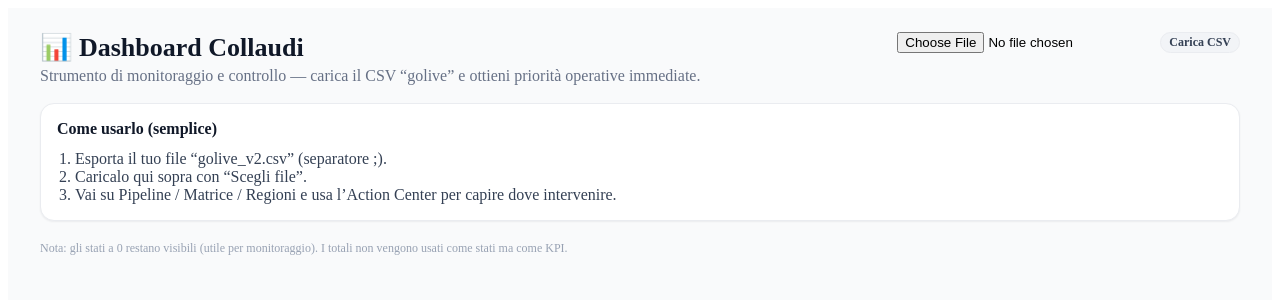
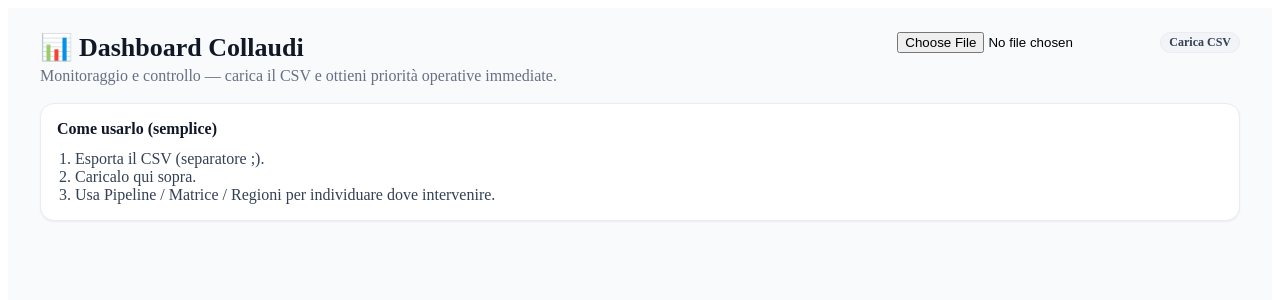
Before and after one commit to mnotarstefano19-hub/dashboard-collaudi, a Next.js app: page / in a window 1280 px wide. Shown: the top 300 px of the page. Built offline with nearby package versions, Linux system fonts and the light colour scheme.

Commit message:
Update index.js

```diff
--- a/pages/index.js
+++ b/pages/index.js
@@ -1,7 +1,6 @@
 import { useMemo, useState } from "react";
 
 function splitSemi(line) {
-  // Keep empty cells (important for trailing separators)
   return line.split(";").map((c) => (c ?? "").trim());
 }
 
@@ -9,14 +8,13 @@ function toNumber(x) {
   if (x === null || x === undefined) return 0;
   const s = String(x).trim();
   if (!s) return 0;
-  // remove thousands dot, convert decimal comma
   const normalized = s.replace(/\./g, "").replace(/,/g, ".");
   const n = Number(normalized);
   return Number.isFinite(n) ? n : 0;
 }
 
 function parseSectionTable(lines, headerPredicate, stopPredicate) {
-  const headerIdx = lines.findIndex((l) => headerPredicate(l));
+  const headerIdx = lines.findIndex((l) => headerPredicate((l ?? "").trim()));
   if (headerIdx === -1) return null;
 
   const header = splitSemi(lines[headerIdx]).filter((h) => h !== "");
@@ -28,11 +26,9 @@ function parseSectionTable(lines, headerPredicate, stopPredicate) {
     if (stopPredicate(line)) break;
 
     const cellsRaw = splitSemi(line);
-    // Map only up to header length
     const obj = {};
     for (let c = 0; c < header.length; c++) obj[header[c]] = (cellsRaw[c] ?? "").trim();
 
-    // Skip pure separator lines
     const nonEmpty = Object.values(obj).some((v) => String(v).trim() !== "");
     if (!nonEmpty) continue;
 
@@ -114,6 +110,7 @@ export default function DashboardCollaudiFinale() {
   const [tab, setTab] = useState("pipeline");
   const [selectedState, setSelectedState] = useState("");
   const [areaFilter, setAreaFilter] = useState("TUTTE");
+  const [selectedRegion, setSelectedRegion] = useState(null);
 
   const handleFile = async (e) => {
     const f = e.target.files?.[0];
@@ -122,6 +119,7 @@ export default function DashboardCollaudiFinale() {
     const lines = text.replace(/\r/g, "").split("\n");
     setRawLines(lines);
     setSelectedState("");
+    setSelectedRegion(null);
     setAreaFilter("TUTTE");
     setTab("pipeline");
   };
@@ -144,15 +142,15 @@ export default function DashboardCollaudiFinale() {
     const regioni = parseSectionTable(
       rawLines,
       (l) => l.startsWith("AREA;") && l.includes("REGIONE") && l.includes("TOTALE"),
-      (l) => l.startsWith("🚨") || l.startsWith("🔄")
+      (_) => false
     );
 
     return { pipeline, matrix, regioni };
   }, [rawLines]);
 
+  // ---------- PIPELINE ----------
   const pipelineRows = useMemo(() => {
     if (!parsed?.pipeline?.rows) return [];
-    // Keep all states except totals row; keep zeros (user wants)
     return parsed.pipeline.rows.filter((r) => {
       const s = (r["STATO AVANZAMENTO"] || "").trim();
       if (!s) return false;
@@ -168,6 +166,7 @@ export default function DashboardCollaudiFinale() {
     return stateOptions[0];
   }, [stateOptions, selectedState]);
 
+  // ---------- MATRICE ----------
   const matrixHeader = parsed?.matrix?.header || [];
   const matrixRows = parsed?.matrix?.rows || [];
   const statoKey = matrixHeader[0] || "STATO \\ TIPOLOGIA";
@@ -190,8 +189,7 @@ export default function DashboardCollaudiFinale() {
 
   const selectedTotal = useMemo(() => {
     if (!matrixRowForSelected) return 0;
-    const t = matrixRowForSelected["TOTALE"] ?? matrixRowForSelected["TOTALE;"];
-    return toNumber(t);
+    return toNumber(matrixRowForSelected["TOTALE"] ?? matrixRowForSelected["TOTALE;"]);
   }, [matrixRowForSelected]);
 
   const selectedTypologyValues = useMemo(() => {
@@ -223,53 +221,80 @@ export default function DashboardCollaudiFinale() {
     return { items, totalResidui, bottleneck };
   }, [pipelineRows]);
 
+  // ---------- REGIONI ----------
+  const regioniHeader = parsed?.regioni?.header || [];
   const regioniRows = parsed?.regioni?.rows || [];
+
+  const regionTypologies = useMemo(() => {
+    if (!regioniHeader.length) return [];
+    return regioniHeader.filter((h) => !["AREA", "REGIONE", "TOTALE"].includes(h)).map((h) => h.replace(/\\_/g, "_"));
+  }, [regioniHeader]);
 
   const areas = useMemo(() => {
     const set = new Set();
     regioniRows.forEach((r) => {
       const a = (r["AREA"] || "").trim();
-      if (a) set.add(a);
+      const reg = (r["REGIONE"] || "").trim();
+      if (!a || !reg || /TOTALE/i.test(reg)) return;
+      set.add(a);
     });
     return ["TUTTE", ...Array.from(set)];
   }, [regioniRows]);
 
+  const filteredRegionRows = useMemo(() => {
+    return regioniRows.filter((r) => {
+      const area = (r["AREA"] || "").trim();
+      const reg = (r["REGIONE"] || "").trim();
+      if (!area || !reg) return false;
+      if (/TOTALE/i.test(reg)) return false;
+      if (areaFilter !== "TUTTE" && area !== areaFilter) return false;
+      return true;
+    });
+  }, [regioniRows, areaFilter]);
+
   const topRegioni = useMemo(() => {
-    if (!regioniRows.length) return [];
-    const rows = regioniRows
-      .filter((r) => {
-        const reg = (r["REGIONE"] || "").trim();
-        if (!reg) return false;
-        if (/TOTALE/i.test(reg)) return false;
-        if (areaFilter !== "TUTTE" && (r["AREA"] || "").trim() !== areaFilter) return false;
-        return true;
-      })
+    const rows = filteredRegionRows
       .map((r) => ({
         area: (r["AREA"] || "").trim(),
         regione: (r["REGIONE"] || "").trim(),
         totale: toNumber(r["TOTALE"]),
+        raw: r,
       }))
       .sort((a, b) => b.totale - a.totale);
     return rows.slice(0, 10);
-  }, [regioniRows, areaFilter]);
+  }, [filteredRegionRows]);
 
   const areaTotals = useMemo(() => {
     const map = new Map();
-    regioniRows.forEach((r) => {
+    filteredRegionRows.forEach((r) => {
       const area = (r["AREA"] || "").trim();
       const reg = (r["REGIONE"] || "").trim();
       if (!area || !reg || /TOTALE/i.test(reg)) return;
-      const tot = toNumber(r["TOTALE"]);
-      map.set(area, (map.get(area) || 0) + tot);
+      map.set(area, (map.get(area) || 0) + toNumber(r["TOTALE"]));
     });
     const arr = Array.from(map.entries()).map(([area, totale]) => ({ area, totale }));
     arr.sort((a, b) => b.totale - a.totale);
     return arr;
-  }, [regioniRows]);
+  }, [filteredRegionRows]);
 
   const criticalArea = areaTotals[0] || { area: "-", totale: 0 };
   const criticalRegion = topRegioni[0] || { regione: "-", totale: 0, area: "-" };
 
+  const regionDetail = useMemo(() => {
+    if (!selectedRegion) return null;
+    const row = filteredRegionRows.find((r) => (r["REGIONE"] || "").trim() === selectedRegion);
+    if (!row) return null;
+    const totale = toNumber(row["TOTALE"]);
+    const values = regionTypologies.map((t) => ({
+      tipologia: t,
+      value: toNumber(row[t] ?? row[t.replace(/_/g, "\\_")]),
+    })).sort((a,b) => b.value - a.value);
+
+    const driver = values[0] || { tipologia: "-", value: 0 };
+    return { regione: selectedRegion, area: (row["AREA"] || "").trim(), totale, values, driver };
+  }, [selectedRegion, filteredRegionRows, regionTypologies]);
+
+  // ---------- ACTION CENTER ----------
   const actionCenter = useMemo(() => {
     if (!pipelineStats) return [];
     const a = [];
@@ -277,46 +302,52 @@ export default function DashboardCollaudiFinale() {
     a.push({
       tone: "red",
       title: "Bottleneck principale",
-      text: `${b.stato} = ${b.italia} residui (${b.pct.toFixed(1)}% del totale)`
+      text: `${b.stato} = ${b.italia} residui (${b.pct.toFixed(1)}% del totale)`,
     });
     a.push({
       tone: "amber",
       title: "Area prioritaria",
-      text: `${criticalArea.area} = ${criticalArea.totale} residui (concentrazione più alta)`
+      text: `${criticalArea.area} = ${criticalArea.totale} residui (concentrazione più alta)`,
     });
     a.push({
       tone: "amber",
       title: "Regione da attaccare subito",
-      text: `${criticalRegion.regione} (${criticalRegion.area}) = ${criticalRegion.totale} residui`
+      text: `${criticalRegion.regione} (${criticalRegion.area}) = ${criticalRegion.totale} residui`,
     });
     if (selectedTotal === 0) {
       a.push({
         tone: "green",
         title: "Stato selezionato senza carico",
-        text: `${selected}: nessun residuo attuale. Se domani cambia, lo vedrai qui.`
+        text: `${selected}: nessun residuo attuale. Se domani cambia, lo vedrai qui.`,
       });
     } else {
       a.push({
         tone: "blue",
-        title: "Driver nel dettaglio selezionato",
-        text: `${maxTypologyInSelected.tipologia} pesa di più nello stato “${selected}” (${maxTypologyInSelected.value})`
+        title: "Driver nello stato selezionato",
+        text: `${maxTypologyInSelected.tipologia} pesa di più nello stato “${selected}” (${maxTypologyInSelected.value})`,
       });
     }
+    if (regionDetail) {
       a.push({
-      tone: "neutral",
-      title: "Prossime azioni consigliate",
-      text: `1) Sblocca “${pipelineStats.bottleneck.stato}”. 2) Focalizza ${criticalArea.area}. 3) Intervento mirato su ${criticalRegion.regione}.`
+        tone: regionDetail.totale === 0 ? "green" : "blue",
+        title: "Focus Regione selezionata",
+        text:
+          regionDetail.totale === 0
+            ? `${regionDetail.regione}: 0 residui oggi (monitoraggio attivo).`
+            : `${regionDetail.regione}: driver = ${regionDetail.driver.tipologia} (${regionDetail.driver.value})`,
       });
+    }
     return a;
-  }, [pipelineStats, selectedTotal, selected, maxTypologyInSelected, criticalArea, criticalRegion]);
+  }, [pipelineStats, criticalArea, criticalRegion, selectedTotal, selected, maxTypologyInSelected, regionDetail]);
 
-  const content = (
+  return (
+    <div style={{ minHeight: "100vh", background: "#F9FAFB" }}>
       <div style={{ maxWidth: 1200, margin: "0 auto", padding: 24 }}>
         <div style={{ display: "flex", justifyContent: "space-between", alignItems: "flex-start", gap: 16, flexWrap: "wrap" }}>
           <div>
             <div style={{ fontSize: 26, fontWeight: 900, color: "#101828" }}>📊 Dashboard Collaudi</div>
             <div style={{ color: "#667085", marginTop: 4 }}>
-            Strumento di monitoraggio e controllo — carica il CSV “golive” e ottieni priorità operative immediate.
+              Monitoraggio e controllo — carica il CSV e ottieni priorità operative immediate.
             </div>
           </div>
           <div style={{ display: "flex", alignItems: "center", gap: 10 }}>
@@ -329,9 +360,9 @@ export default function DashboardCollaudiFinale() {
           <div style={{ marginTop: 18 }}>
             <Card title="Come usarlo (semplice)">
               <ol style={{ margin: 0, paddingLeft: 18, color: "#344054" }}>
-              <li>Esporta il tuo file “golive_v2.csv” (separatore ;).</li>
-              <li>Caricalo qui sopra con “Scegli file”.</li>
-              <li>Vai su Pipeline / Matrice / Regioni e usa l’Action Center per capire dove intervenire.</li>
+                <li>Esporta il CSV (separatore ;).</li>
+                <li>Caricalo qui sopra.</li>
+                <li>Usa Pipeline / Matrice / Regioni per individuare dove intervenire.</li>
               </ol>
             </Card>
           </div>
@@ -339,42 +370,26 @@ export default function DashboardCollaudiFinale() {
 
         {parsed && (
           <>
-          {/* KPI */}
             <div style={{ marginTop: 18, display: "grid", gridTemplateColumns: "repeat(auto-fit, minmax(220px, 1fr))", gap: 12 }}>
-            <Card
-              title="Residui totali"
-              right={<Badge tone="blue">Italia</Badge>}
-            >
+              <Card title="Residui totali" right={<Badge tone="blue">Italia</Badge>}>
                 <div style={{ fontSize: 28, fontWeight: 900 }}>{pipelineStats ? pipelineStats.totalResidui : "-"}</div>
-              <div style={{ marginTop: 6, color: "#667085", fontSize: 12 }}>Somma dei residui per stato (esclusi totali).</div>
+                <div style={{ marginTop: 6, color: "#667085", fontSize: 12 }}>Somma residui per stato.</div>
               </Card>
-            <Card
-              title="Bottleneck"
-              right={<Badge tone="red">Priorità 1</Badge>}
-            >
+              <Card title="Bottleneck" right={<Badge tone="red">Priorità 1</Badge>}>
                 <div style={{ fontSize: 16, fontWeight: 900 }}>{pipelineStats?.bottleneck?.stato || "-"}</div>
                 <div style={{ marginTop: 6, fontSize: 22, fontWeight: 900 }}>{pipelineStats?.bottleneck?.italia ?? "-"}</div>
-              <div style={{ marginTop: 6, color: "#667085", fontSize: 12 }}>Massimo residuo tra gli stati.</div>
               </Card>
-            <Card
-              title="Area critica"
-              right={<Badge tone="amber">Focus</Badge>}
-            >
+              <Card title="Area critica" right={<Badge tone="amber">Focus</Badge>}>
                 <div style={{ fontSize: 16, fontWeight: 900 }}>{criticalArea.area}</div>
                 <div style={{ marginTop: 6, fontSize: 22, fontWeight: 900 }}>{criticalArea.totale}</div>
-              <div style={{ marginTop: 6, color: "#667085", fontSize: 12 }}>Somma residui regioni per area.</div>
               </Card>
-            <Card
-              title="Regione critica"
-              right={<Badge tone="amber">Top</Badge>}
-            >
+              <Card title="Regione critica" right={<Badge tone="amber">Top</Badge>}>
                 <div style={{ fontSize: 16, fontWeight: 900 }}>{criticalRegion.regione}</div>
                 <div style={{ marginTop: 6, fontSize: 22, fontWeight: 900 }}>{criticalRegion.totale}</div>
                 <div style={{ marginTop: 6, color: "#667085", fontSize: 12 }}>{criticalRegion.area}</div>
               </Card>
             </div>
 
-          {/* Action Center */}
             <div style={{ marginTop: 12 }}>
               <Card title="Action Center (cosa fare adesso)">
                 <div style={{ display: "grid", gridTemplateColumns: "repeat(auto-fit, minmax(260px, 1fr))", gap: 10 }}>
@@ -391,7 +406,6 @@ export default function DashboardCollaudiFinale() {
               </Card>
             </div>
 
-          {/* Tabs */}
             <div style={{ marginTop: 12, display: "flex", gap: 8, flexWrap: "wrap" }}>
               {[
                 { id: "pipeline", label: "Pipeline" },
@@ -415,13 +429,9 @@ export default function DashboardCollaudiFinale() {
               ))}
             </div>
 
-          {/* Pipeline view */}
             {tab === "pipeline" && (
               <div style={{ marginTop: 12 }}>
-              <Card
-                title="Pipeline stati (clicca uno stato per vedere lo spaccato)"
-                right={<Badge tone={selectedTotal === 0 ? "green" : "blue"}>Selezionato: {selected}</Badge>}
-              >
+                <Card title="Pipeline stati (clicca uno stato → Matrice)" right={<Badge tone={selectedTotal === 0 ? "green" : "blue"}>Selezionato: {selected}</Badge>}>
                   <div style={{ display: "grid", gridTemplateColumns: "repeat(auto-fit, minmax(220px, 1fr))", gap: 10 }}>
                     {pipelineStats?.items?.map((r) => {
                       const active = r.stato === selected;
@@ -459,24 +469,16 @@ export default function DashboardCollaudiFinale() {
               </div>
             )}
 
-          {/* Matrice view */}
             {tab === "matrice" && (
               <div style={{ marginTop: 12 }}>
-              <Card
-                title={`Matrice — breakdown tipologie per: ${selected}`}
-                right={<Badge tone={selectedTotal === 0 ? "green" : "amber"}>Totale: {selectedTotal}</Badge>}
-              >
+                <Card title={`Matrice — breakdown tipologie per: ${selected}`} right={<Badge tone={selectedTotal === 0 ? "green" : "amber"}>Totale: {selectedTotal}</Badge>}>
                   {selectedTotal === 0 ? (
                     <div style={{ padding: 12, borderRadius: 12, background: "#ECFDF3", border: "1px solid #D1FADF", color: "#027A48", fontWeight: 800 }}>
-                    Nessun residuo in questo stato oggi. Se domani cambia, il sito lo mostrerà automaticamente.
+                      Nessun residuo in questo stato oggi. Se domani cambia, lo vedrai automaticamente.
                     </div>
                   ) : (
-                  <>
                     <div style={{ display: "grid", gridTemplateColumns: "repeat(auto-fit, minmax(160px, 1fr))", gap: 10 }}>
-                      {selectedTypologyValues
-                        .slice()
-                        .sort((a, b) => b.value - a.value)
-                        .map((x) => (
+                      {selectedTypologyValues.slice().sort((a, b) => b.value - a.value).map((x) => (
                         <div key={x.tipologia} style={{ border: "1px solid #EAECF0", borderRadius: 12, padding: 12, background: "#fff" }}>
                           <div style={{ display: "flex", justifyContent: "space-between", alignItems: "center" }}>
                             <div style={{ fontWeight: 900 }}>{x.tipologia}</div>
@@ -491,34 +493,38 @@ export default function DashboardCollaudiFinale() {
                         </div>
                       ))}
                     </div>
-                  </>
                   )}
                 </Card>
               </div>
             )}
 
-          {/* Regioni view */}
             {tab === "regioni" && (
               <div style={{ marginTop: 12 }}>
                 <Card
-                title="Regioni — top residui (filtrabile per area)"
+                  title="Regioni — clicca una regione per vedere il dettaglio tipologie"
                   right={
                     <div style={{ display: "flex", gap: 8, alignItems: "center" }}>
                       <span style={{ color: "#667085", fontSize: 12 }}>Area:</span>
-                    <select value={areaFilter} onChange={(e) => setAreaFilter(e.target.value)} style={{ padding: 8, borderRadius: 10, border: "1px solid #D0D5DD" }}>
+                      <select value={areaFilter} onChange={(e) => { setAreaFilter(e.target.value); setSelectedRegion(null); }} style={{ padding: 8, borderRadius: 10, border: "1px solid #D0D5DD" }}>
                         {areas.map((a) => (
-                        <option key={a} value={a}>
-                          {a}
-                        </option>
+                          <option key={a} value={a}>{a}</option>
                         ))}
                       </select>
                     </div>
                   }
                 >
                   <div style={{ display: "grid", gridTemplateColumns: "1fr" }}>
-                  {topRegioni.length === 0 && <div style={{ color: "#667085" }}>Nessun dato regioni trovato.</div>}
                     {topRegioni.map((r, idx) => (
-                    <div key={r.regione} style={{ padding: "10px 0", borderBottom: "1px solid #F2F4F7" }}>
+                      <div
+                        key={r.regione}
+                        onClick={() => setSelectedRegion(r.regione)}
+                        style={{
+                          padding: "10px 0",
+                          borderBottom: "1px solid #F2F4F7",
+                          cursor: "pointer",
+                          background: selectedRegion === r.regione ? "#F8FAFC" : "transparent",
+                        }}
+                      >
                         <div style={{ display: "flex", justifyContent: "space-between", alignItems: "center" }}>
                           <div style={{ display: "flex", gap: 10, alignItems: "center" }}>
                             <Badge tone={idx === 0 ? "red" : "neutral"}>{idx + 1}</Badge>
@@ -533,21 +539,53 @@ export default function DashboardCollaudiFinale() {
                       </div>
                     ))}
                   </div>
+
+                  {regionDetail && (
+                    <div style={{ marginTop: 14 }}>
+                      <Card
+                        title={`Dettaglio Regione — ${regionDetail.regione}`}
+                        right={<Badge tone={regionDetail.totale === 0 ? "green" : "blue"}>Totale: {regionDetail.totale}</Badge>}
+                      >
+                        {regionDetail.totale === 0 ? (
+                          <div style={{ padding: 12, borderRadius: 12, background: "#ECFDF3", border: "1px solid #D1FADF", color: "#027A48", fontWeight: 800 }}>
+                            Nessun residuo in regione oggi. Monitoraggio attivo.
+                          </div>
+                        ) : (
+                          <>
+                            <div style={{ marginBottom: 10, color: "#344054" }}>
+                              Driver principale: <b>{regionDetail.driver.tipologia}</b> ({regionDetail.driver.value})
+                            </div>
+                            <div style={{ display: "grid", gridTemplateColumns: "repeat(auto-fit, minmax(180px, 1fr))", gap: 10 }}>
+                              {regionDetail.values.map((x) => (
+                                <div key={x.tipologia} style={{ border: "1px solid #EAECF0", borderRadius: 12, padding: 12, background: "#fff" }}>
+                                  <div style={{ display: "flex", justifyContent: "space-between", alignItems: "center" }}>
+                                    <div style={{ fontWeight: 900 }}>{x.tipologia}</div>
+                                    <Badge tone={x.value === regionDetail.driver.value ? "red" : "neutral"}>{x.value}</Badge>
+                                  </div>
+                                  <div style={{ marginTop: 8 }}>
+                                    <Bar value={x.value} max={regionDetail.totale} tone={x.value === regionDetail.driver.value ? "red" : "blue"} />
+                                  </div>
+                                  <div style={{ marginTop: 8, color: "#667085", fontSize: 12 }}>
+                                    {regionDetail.totale > 0 ? `${((x.value / regionDetail.totale) * 100).toFixed(1)}% della regione` : "0%"}
+                                  </div>
+                                </div>
+                              ))}
+                            </div>
+                          </>
+                        )}
                       </Card>
                     </div>
                   )}
-        </>
+                </Card>
+              </div>
             )}
 
             <div style={{ marginTop: 20, color: "#98A2B3", fontSize: 12 }}>
-        Nota: gli stati a 0 restano visibili (utile per monitoraggio). I totali non vengono usati come stati ma come KPI.
+              Nota: gli stati a 0 restano visibili (monitoraggio). Per incrocio Regione×Stato serve un blocco dati aggiuntivo.
+            </div>
+          </>
+        )}
       </div>
     </div>
   );
-
-  return (
-    <div style={{ minHeight: "100vh", background: "#F9FAFB" }}>
-      {content}
-    </div>
-  );
 }
```
Lines whose indentation alone changed are shown as unchanged.
